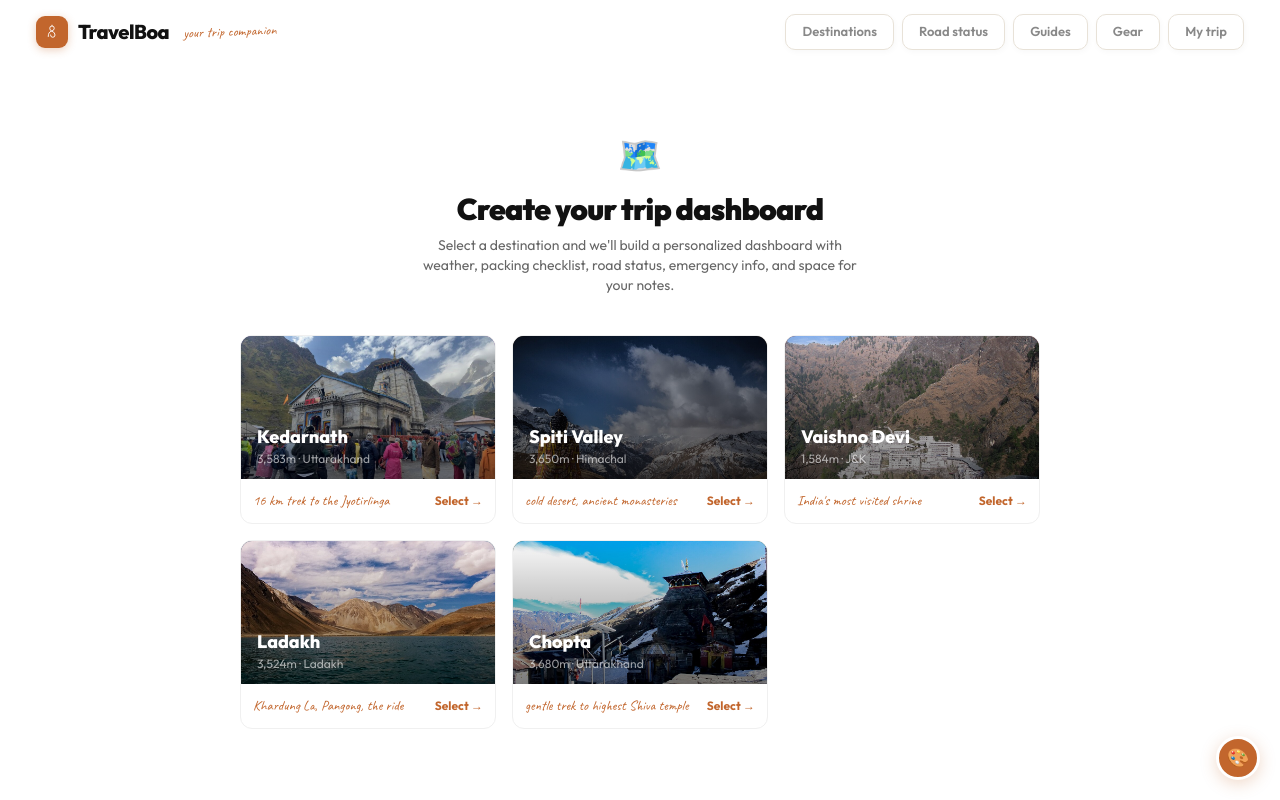
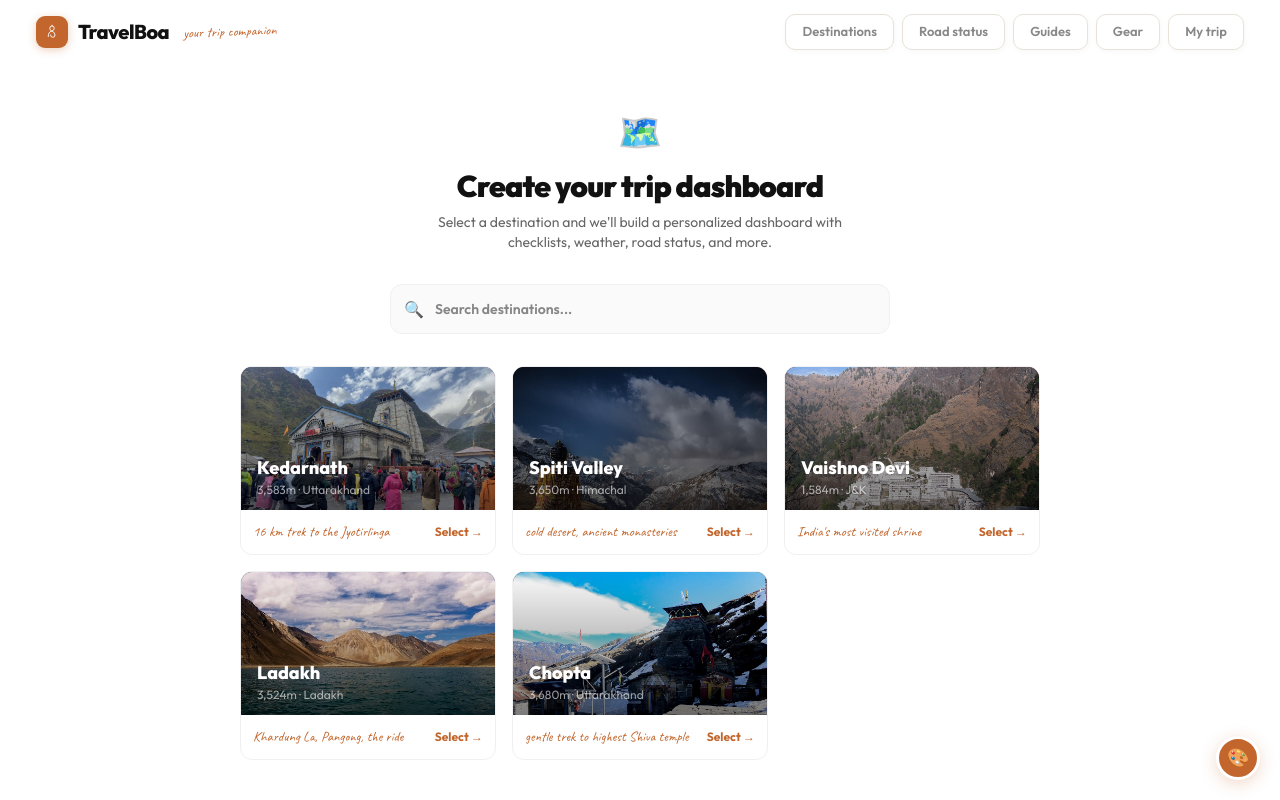
Before and after one commit to ashutoshkhulbe15-hash/travelboa, a Next.js app: page /dashboard in a window 1280 px wide. Shown: the top 800 px of the page. Built offline with nearby package versions, Linux system fonts and the light colour scheme.

Commit message:
dashboard fixes - search, share, hero image, buttons

```diff
--- a/src/app/dashboard/page.tsx
+++ b/src/app/dashboard/page.tsx
@@ -1,6 +1,6 @@
 "use client";
 
-import { useState, useEffect } from "react";
+import { useState, useEffect, useMemo } from "react";
 import { useTheme } from "@/hooks/useTheme";
 import { Navbar } from "@/components/Navbar";
 import { Footer } from "@/components/Footer";
@@ -9,10 +9,9 @@ import { DESTINATIONS } from "@/lib/data";
 import Link from "next/link";
 import Image from "next/image";
 
-const STORAGE_KEY = "travelboa-dashboard";
+const STORAGE_PREFIX = "travelboa-dash-";
 
 interface DashboardState {
-  destIndex: number;
   checks: Record<string, boolean>;
   notes: string;
   tripDate: string;
@@ -20,24 +19,27 @@ interface DashboardState {
 }
 
 function getDefaultState(): DashboardState {
-  return { destIndex: -1, checks: {}, notes: "", tripDate: "", travelers: "1" };
+  return { checks: {}, notes: "", tripDate: "", travelers: "1" };
 }
 
-function loadState(): DashboardState {
+function loadState(slug: string): DashboardState {
   try {
-    const raw = localStorage.getItem(STORAGE_KEY);
+    const raw = localStorage.getItem(STORAGE_PREFIX + slug);
     if (raw) return JSON.parse(raw);
   } catch {}
   return getDefaultState();
 }
 
-function saveState(state: DashboardState) {
-  try { localStorage.setItem(STORAGE_KEY, JSON.stringify(state)); } catch {}
+function saveState(slug: string, state: DashboardState) {
+  try { localStorage.setItem(STORAGE_PREFIX + slug, JSON.stringify(state)); } catch {}
 }
 
-/* ═══ DESTINATION SELECTOR — full page ═══ */
+/* ═══ DESTINATION SELECTOR ═══ */
 function DestSelector({ accent, dark, onSelect }: { accent: string; dark: boolean; onSelect: (i: number) => void }) {
   const [hov, setHov] = useState<number | null>(null);
+  const [search, setSearch] = useState("");
+  const [searchFocus, setSearchFocus] = useState(false);
+
   const bg = dark ? "#0c0a09" : "white";
   const textPrimary = dark ? "#f5f5f4" : "#111";
   const textSecondary = dark ? "#a8a29e" : "#666";
@@ -45,21 +47,51 @@ function DestSelector({ accent, dark, onSelect }: { accent: string; dark: boolea
   const border = dark ? "#292524" : "#f0f0f0";
   const cardBg = dark ? "#1c1a17" : "white";
 
+  const filtered = DESTINATIONS.filter(d =>
+    search.length === 0 || d.name.toLowerCase().includes(search.toLowerCase()) || d.info.toLowerCase().includes(search.toLowerCase())
+  );
+
   return (
-    <div className="min-h-[calc(100vh-64px)] flex flex-col items-center justify-center px-4 py-12" style={{ background: bg }}>
+    <div className="min-h-[calc(100vh-64px)] flex flex-col items-center px-4 py-12" style={{ background: bg }}>
       <div className="text-4xl mb-4">🗺️</div>
       <h1 className="text-2xl sm:text-3xl font-black text-center tracking-tight mb-2" style={{ color: textPrimary }}>Create your trip dashboard</h1>
-      <p className="text-sm text-center max-w-md mb-10" style={{ color: textSecondary }}>Select a destination and we&apos;ll build a personalized dashboard with weather, packing checklist, road status, emergency info, and space for your notes.</p>
+      <p className="text-sm text-center max-w-md mb-8" style={{ color: textSecondary }}>Select a destination and we&apos;ll build a personalized dashboard with checklists, weather, road status, and more.</p>
 
+      {/* Search bar */}
+      <div className="relative w-full max-w-[500px] mb-8">
+        <div className="absolute left-3.5 top-1/2 -translate-y-1/2 text-base" style={{ color: textMuted }}>🔍</div>
+        <input
+          value={search}
+          onChange={e => setSearch(e.target.value)}
+          onFocus={() => setSearchFocus(true)}
+          onBlur={() => setSearchFocus(false)}
+          placeholder="Search destinations..."
+          className="w-full pl-11 pr-4 py-3.5 rounded-xl text-sm font-semibold outline-none transition-all duration-200"
+          style={{ background: dark ? "#1c1a17" : "#fafafa", color: textPrimary, border: `1.5px solid ${searchFocus ? accent : border}`, boxShadow: searchFocus ? `0 0 0 3px ${accent}15` : "none" }}
+          autoComplete="off"
+        />
+        {search && (
+          <button onClick={() => setSearch("")} className="absolute right-3 top-1/2 -translate-y-1/2 text-xs font-bold rounded-full w-5 h-5 flex items-center justify-center" style={{ background: dark ? "#333" : "#eee", color: textMuted }}>✕</button>
+        )}
+      </div>
+
+      {filtered.length === 0 ? (
+        <div className="text-center py-10">
+          <p className="text-base font-bold" style={{ color: textPrimary }}>No destinations found</p>
+          <p className="text-sm mt-1" style={{ color: textMuted }}>Try a different search</p>
+        </div>
+      ) : (
         <div className="grid grid-cols-1 sm:grid-cols-2 lg:grid-cols-3 gap-4 max-w-[800px] w-full">
-        {DESTINATIONS.map((d, i) => (
-          <button key={d.slug} onClick={() => onSelect(i)}
-            onMouseEnter={() => setHov(i)} onMouseLeave={() => setHov(null)}
+          {filtered.map((d, i) => {
+            const realIndex = DESTINATIONS.findIndex(dd => dd.slug === d.slug);
+            return (
+              <button key={d.slug} onClick={() => onSelect(realIndex)}
+                onMouseEnter={() => setHov(realIndex)} onMouseLeave={() => setHov(null)}
                 className="text-left rounded-xl overflow-hidden transition-all duration-200 cursor-pointer"
                 style={{
-              background: cardBg, border: `1.5px solid ${hov === i ? accent : border}`,
-              transform: hov === i ? "translateY(-4px)" : "none",
-              boxShadow: hov === i ? `0 8px 24px ${accent}20` : "none",
+                  background: cardBg, border: `1.5px solid ${hov === realIndex ? accent : border}`,
+                  transform: hov === realIndex ? "translateY(-4px)" : "none",
+                  boxShadow: hov === realIndex ? `0 8px 24px ${accent}20` : "none",
                 }}>
                 <div className="aspect-[16/9] relative" style={{ background: d.grad }}>
                   {d.image && <Image src={d.image} alt={d.name} fill className="object-cover" sizes="260px" />}
@@ -74,8 +106,10 @@ function DestSelector({ accent, dark, onSelect }: { accent: string; dark: boolea
                   <span className="text-xs font-bold" style={{ color: accent }}>Select →</span>
                 </div>
               </button>
-        ))}
+            );
+          })}
         </div>
+      )}
     </div>
   );
 }
@@ -83,26 +117,44 @@ function DestSelector({ accent, dark, onSelect }: { accent: string; dark: boolea
 /* ═══ MAIN DASHBOARD ═══ */
 export default function DashboardPage() {
   const { themeKey, theme, setTheme, accent, dark, toggleDark, mounted } = useTheme();
+  const [destIndex, setDestIndex] = useState<number>(-1);
   const [state, setState] = useState<DashboardState>(getDefaultState());
   const [loaded, setLoaded] = useState(false);
   const [shareMsg, setShareMsg] = useState(false);
 
   useEffect(() => {
-    const s = loadState();
-    // Check URL param
+    // URL param takes priority
     const params = new URLSearchParams(window.location.search);
     const destParam = params.get("dest");
     if (destParam) {
       const idx = DESTINATIONS.findIndex(d => d.slug === destParam);
-      if (idx >= 0) { s.destIndex = idx; }
+      if (idx >= 0) {
+        setDestIndex(idx);
+        setState(loadState(destParam));
+        setLoaded(true);
+        return;
       }
-    setState(s);
+    }
+    // Otherwise check if user had a saved destination
+    const lastDest = localStorage.getItem("travelboa-dash-last");
+    if (lastDest) {
+      const idx = DESTINATIONS.findIndex(d => d.slug === lastDest);
+      if (idx >= 0) {
+        setDestIndex(idx);
+        setState(loadState(lastDest));
+      }
+    }
     setLoaded(true);
   }, []);
 
+  // Save state whenever it changes
   useEffect(() => {
-    if (loaded && state.destIndex >= 0) saveState(state);
-  }, [state, loaded]);
+    if (loaded && destIndex >= 0) {
+      const slug = DESTINATIONS[destIndex].slug;
+      saveState(slug, state);
+      localStorage.setItem("travelboa-dash-last", slug);
+    }
+  }, [state, loaded, destIndex]);
 
   if (!mounted || !loaded) return null;
 
@@ -114,13 +166,16 @@ export default function DashboardPage() {
   const border = dark ? "#292524" : "#f0f0f0";
 
   const selectDest = (i: number) => {
-    setState({ ...getDefaultState(), destIndex: i });
-    window.history.replaceState({}, "", `/dashboard?dest=${DESTINATIONS[i].slug}`);
+    const slug = DESTINATIONS[i].slug;
+    setDestIndex(i);
+    setState(loadState(slug));
+    window.history.replaceState({}, "", `/dashboard?dest=${slug}`);
   };
 
   const resetDash = () => {
+    setDestIndex(-1);
     setState(getDefaultState());
-    localStorage.removeItem(STORAGE_KEY);
+    localStorage.removeItem("travelboa-dash-last");
     window.history.replaceState({}, "", "/dashboard");
   };
 
@@ -129,14 +184,14 @@ export default function DashboardPage() {
   };
 
   const shareUrl = () => {
-    const url = `https://www.travelboa.com/dashboard?dest=${DESTINATIONS[state.destIndex].slug}`;
+    const url = `https://www.travelboa.com/dashboard?dest=${DESTINATIONS[destIndex].slug}`;
     navigator.clipboard.writeText(url);
     setShareMsg(true);
     setTimeout(() => setShareMsg(false), 2000);
   };
 
-  // Show selector if no destination chosen
-  if (state.destIndex < 0) {
+  // Selector screen
+  if (destIndex < 0) {
     return (
       <div className="relative min-h-screen font-sans transition-colors duration-300" style={{ background: bg }}>
         <ColorPicker themeKey={themeKey} setTheme={setTheme} dark={dark} toggleDark={toggleDark} />
@@ -147,10 +202,9 @@ export default function DashboardPage() {
     );
   }
 
-  const dest = DESTINATIONS[state.destIndex];
+  const dest = DESTINATIONS[destIndex];
   const w = dest.wx;
 
-  // Build checklist sections
   const checkSections = [
     { title: "📋 Registration & docs", items: dest.slug === "spiti" ? ["Inner Line Permit (ILP)", "Rohtang permit", "Vehicle documents", "ID proof ×2", "Travel insurance"] : dest.slug === "ladakh" ? ["ILP permit", "Vehicle documents", "ID proof ×2", "Travel insurance", "Bike fitness certificate"] : ["Char Dham e-pass", "ID proof ×2", "Aadhaar / voter ID", "Travel insurance"] },
     { title: "🎒 Packing", items: dest.packItems },
@@ -169,24 +223,32 @@ export default function DashboardPage() {
       <Navbar accent={accent} dark={dark} />
 
       <div className="relative z-10 max-w-[1100px] mx-auto px-4 sm:px-8 pb-20">
-        {/* Header */}
-        <div className="flex flex-col sm:flex-row items-start sm:items-center justify-between gap-4 mt-6 mb-6">
+        {/* Hero banner with image */}
+        <div className="relative rounded-2xl overflow-hidden mt-4 mb-6" style={{ aspectRatio: "21/6" }}>
+          <div className="absolute inset-0" style={{ background: dest.grad }}>
+            {dest.image && <Image src={dest.image} alt={dest.name} fill className="object-cover" sizes="1100px" />}
+          </div>
+          <div className="absolute inset-0 bg-gradient-to-t from-black/60 via-black/20 to-transparent" />
+          <div className="absolute bottom-4 sm:bottom-6 left-4 sm:left-6 right-4 sm:right-6">
+            <div className="flex flex-col sm:flex-row sm:items-end sm:justify-between gap-3">
               <div>
-            <div className="flex items-center gap-2 text-xs mb-3" style={{ color: textMuted }}>
-              <Link href="/" className="hover:opacity-70" style={{ color: textMuted }}>Home</Link>
+                <div className="flex items-center gap-2 text-xs text-white/50 mb-1">
+                  <Link href="/" className="hover:text-white/80 text-white/50 no-underline">Home</Link>
                   <span>→</span>
-              <span className="font-semibold" style={{ color: textPrimary }}>Dashboard</span>
+                  <span className="text-white/80 font-semibold">My trip</span>
                 </div>
-            <h1 className="text-2xl sm:text-3xl font-black tracking-tight transition-colors" style={{ color: textPrimary }}>Your {dest.name} trip</h1>
-            <p className="text-sm mt-1" style={{ color: textSecondary }}>Personal dashboard — everything saves automatically to your browser.</p>
+                <h1 className="text-2xl sm:text-3xl font-black text-white tracking-tight">Your {dest.name} trip</h1>
+                <p className="text-xs sm:text-sm text-white/50 mt-1">Personal dashboard — saves automatically to your browser</p>
               </div>
-          <div className="flex gap-2 flex-wrap">
-            <button onClick={shareUrl} className="px-4 py-2 rounded-xl text-xs font-bold transition-all" style={{ background: `${accent}15`, color: accent, border: `1.5px solid ${accent}30` }}>
-              {shareMsg ? "✓ Link copied!" : "📤 Share"}
+              <div className="flex gap-2">
+                <button onClick={shareUrl} className="px-4 py-2 rounded-xl text-xs font-bold bg-white/15 text-white border border-white/20 backdrop-blur-sm transition-all hover:bg-white/25">
+                  {shareMsg ? "✓ Copied!" : "📤 Share"}
                 </button>
-            <button onClick={resetDash} className="px-4 py-2 rounded-xl text-xs font-bold transition-all" style={{ background: dark ? "#292524" : "#f5f5f5", color: textMuted, border: `1.5px solid ${border}` }}>
+                <button onClick={resetDash} className="px-4 py-2 rounded-xl text-xs font-bold text-white border-2 border-white/40 backdrop-blur-sm transition-all hover:bg-white/15 hover:border-white/60">
                   🔄 Change destination
                 </button>
+              </div>
+            </div>
           </div>
         </div>
 
@@ -199,10 +261,10 @@ export default function DashboardPage() {
           <div className="w-full h-2.5 rounded-full overflow-hidden" style={{ background: dark ? "#292524" : "#f0f0f0" }}>
             <div className="h-full rounded-full transition-all duration-500" style={{ width: `${progress}%`, background: progress === 100 ? "#22c55e" : accent }} />
           </div>
-          <p className="text-xs mt-2" style={{ color: textMuted }}>{doneChecks} of {totalChecks} items done</p>
+          <p className="text-xs mt-2" style={{ color: textMuted }}>{doneChecks} of {totalChecks} items checked</p>
         </div>
 
-        {/* Trip details row */}
+        {/* Trip details */}
         <div className="grid grid-cols-1 sm:grid-cols-2 gap-3 mb-6">
           <div className="p-4 rounded-xl" style={{ background: cardBg, border: `1.5px solid ${border}` }}>
             <label className="text-xs font-semibold block mb-2" style={{ color: textMuted }}>📅 Trip date</label>
@@ -216,16 +278,16 @@ export default function DashboardPage() {
 
         {/* Main grid */}
         <div className="grid grid-cols-1 lg:grid-cols-[1fr_320px] gap-4">
-          {/* Left — checklists */}
+          {/* Checklists */}
           <div className="flex flex-col gap-4">
             {checkSections.map((sec, si) => (
               <div key={si} className="p-4 sm:p-5 rounded-xl" style={{ background: cardBg, border: `1.5px solid ${border}` }}>
-                <h3 className="text-sm font-extrabold mb-3 transition-colors" style={{ color: textPrimary }}>{sec.title}</h3>
+                <h3 className="text-sm font-extrabold mb-3" style={{ color: textPrimary }}>{sec.title}</h3>
                 {sec.items.map((item, ii) => {
                   const key = `${si}-${ii}`;
                   const done = !!state.checks[key];
                   return (
-                    <div key={key} onClick={() => toggleCheck(key)} className="flex items-center gap-3 py-2 cursor-pointer rounded-lg px-2 -mx-2 transition-colors hover:bg-black/[0.02]">
+                    <div key={key} onClick={() => toggleCheck(key)} className="flex items-center gap-3 py-2 cursor-pointer rounded-lg px-2 -mx-2 transition-colors" style={{}} onMouseEnter={e=>e.currentTarget.style.background=dark?'rgba(255,255,255,0.02)':'rgba(0,0,0,0.01)'} onMouseLeave={e=>e.currentTarget.style.background=''}>
                       <div className="w-5 h-5 rounded-md flex items-center justify-center text-xs text-white font-bold shrink-0 transition-all" style={{ border: `2px solid ${done ? "#22c55e" : border}`, background: done ? "#22c55e" : "transparent" }}>{done ? "✓" : ""}</div>
                       <span className="text-sm transition-all" style={{ color: done ? textMuted : textPrimary, textDecoration: done ? "line-through" : "none" }}>{item}</span>
                     </div>
@@ -235,7 +297,7 @@ export default function DashboardPage() {
             ))}
           </div>
 
-          {/* Right — info cards */}
+          {/* Sidebar */}
           <div className="flex flex-col gap-4">
             {/* Weather */}
             <div className="p-4 rounded-xl text-center" style={{ background: cardBg, border: `1.5px solid ${border}` }}>
@@ -296,20 +358,20 @@ export default function DashboardPage() {
               <textarea
                 value={state.notes}
                 onChange={e => setState(p => ({ ...p, notes: e.target.value }))}
-                placeholder="Hotel names, contact numbers, travel agent details, reminders..."
+                placeholder="Hotel names, contacts, reminders..."
                 rows={6}
                 className="w-full p-3 rounded-lg text-sm outline-none resize-none"
                 style={{ background: dark ? "#0c0a09" : "#fafafa", color: textPrimary, border: `1px solid ${border}` }}
               />
-              <p className="text-[10px] mt-2" style={{ color: textMuted }}>Saves automatically to your browser ✓</p>
+              <p className="text-[10px] mt-2" style={{ color: textMuted }}>Auto-saved ✓</p>
             </div>
 
-            {/* Full guide link */}
+            {/* Guide link */}
             <Link href={`/${dest.slug}`} className="flex items-center gap-3 p-4 rounded-xl no-underline transition-all hover:-translate-y-0.5" style={{ border: `2px solid ${accent}` }}>
               <span className="text-xl">📖</span>
               <div>
                 <div className="text-sm font-extrabold" style={{ color: textPrimary }}>Full {dest.name} guide</div>
-                <div className="text-[11px]" style={{ color: textMuted }}>Detailed trek info, stay, food, safety →</div>
+                <div className="text-[11px]" style={{ color: textMuted }}>Trek info, stay, food, safety →</div>
               </div>
             </Link>
           </div>
```
Lines whose indentation alone changed are shown as unchanged.
